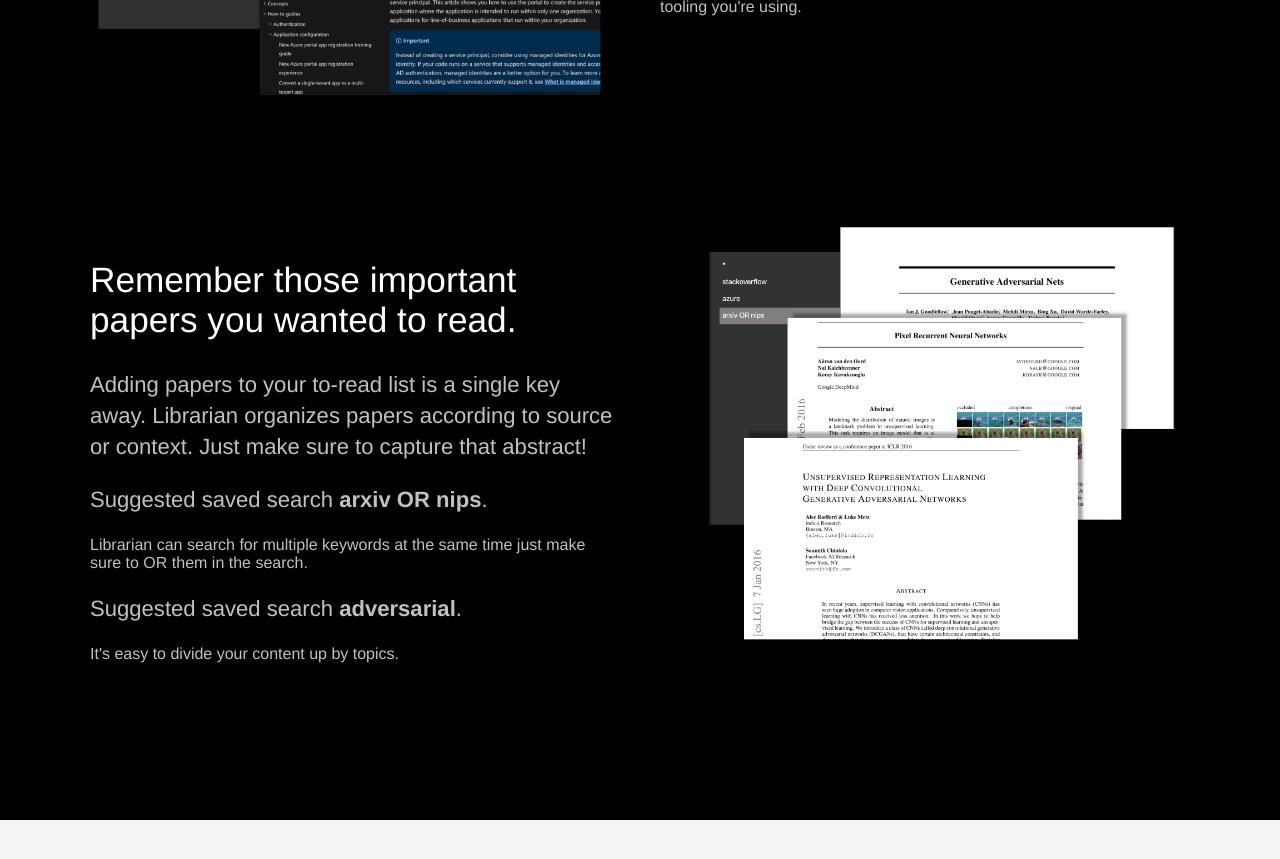
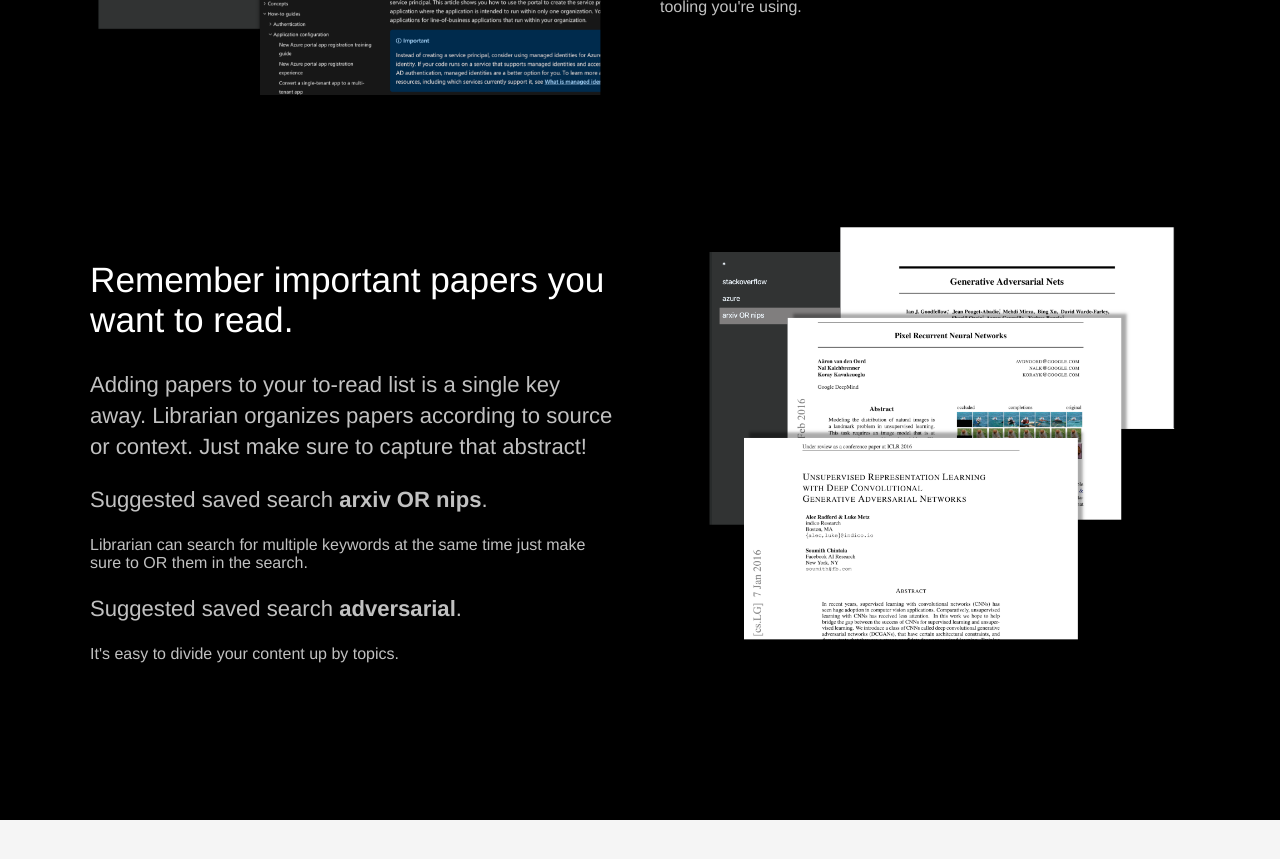
Before and after one commit to cemheren/remembber, a Jekyll site: the page built from index.html, in a window 1280 px wide and 900 px high, scrolled down 2145 px. Shown: the top 859 px of the window. Built offline with Jekyll 4.4.1, drawn with Linux system fonts in a browser that asks for light colours; comment, search, counter and statistics services are not loaded.

Commit message:
FEEDBACK

```diff
--- a/index.html
+++ b/index.html
@@ -75,7 +75,7 @@ description: Fastest way to document and search your workflow
 	<section>
 		<div class="container flex">
 			<div class="text editable">
-				<h2>Remember those important papers you wanted to read.</h2>
+				<h2>Remember important papers you want to read.</h2>
 				<p>Adding papers to your to-read list is a single key away. Librarian organizes papers according to source or context.
 					Just make sure to capture that abstract!
 				</p>
```
